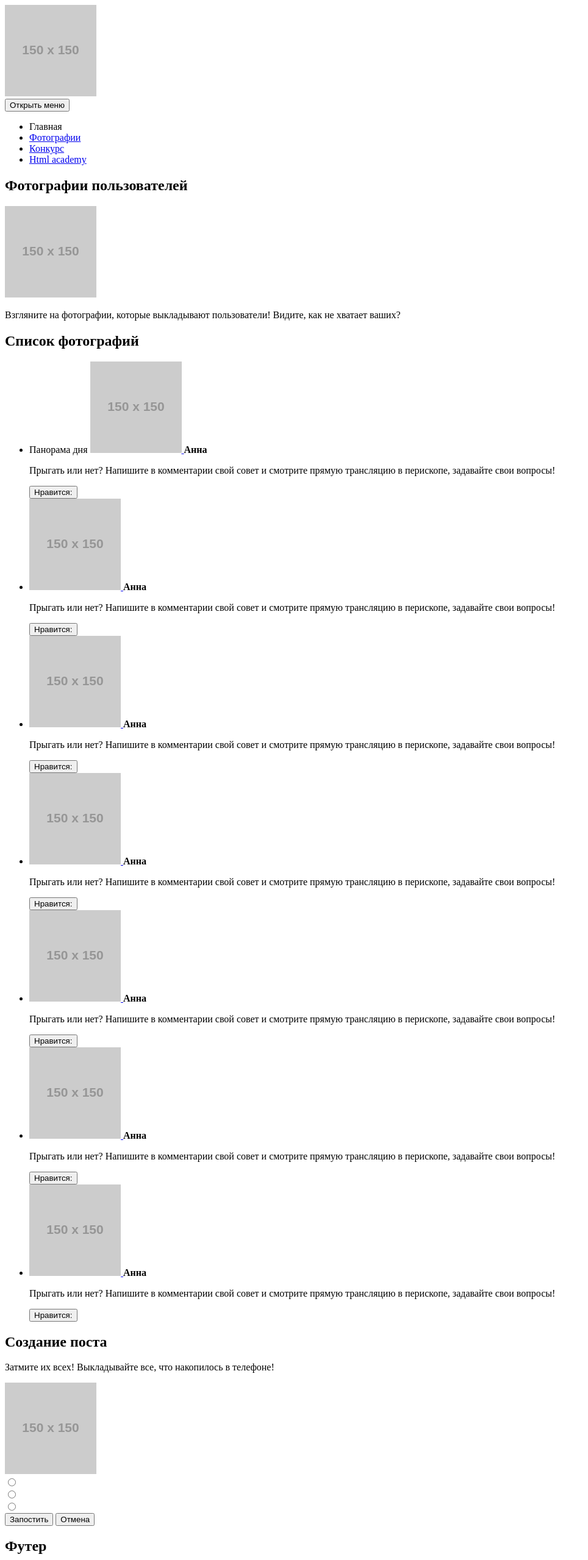
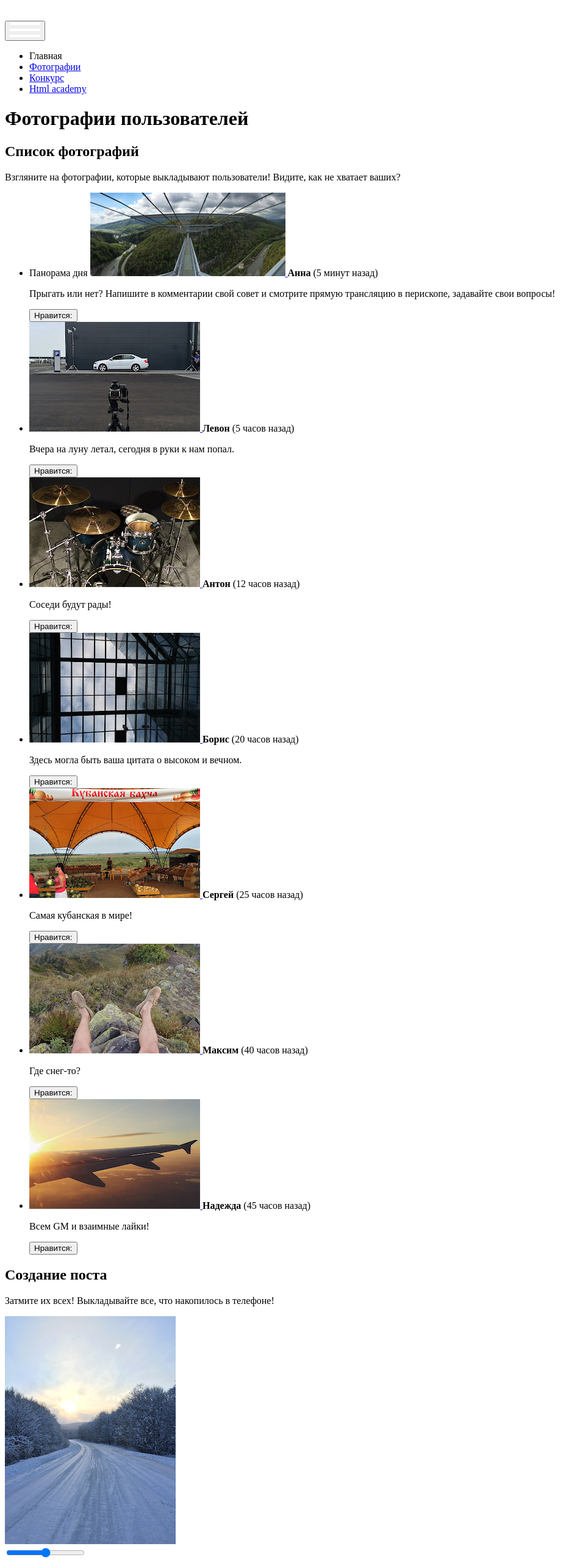
Before and after one commit to MynSsdi/1213483-pink-19, a website: page source/photo.html in a window 1280 px wide. Shown: the top 2559 px of the page at 61% size, without its empty margins (0-964 px from the left). Drawn offline with Linux system fonts and the light colour scheme; placeholder pictures from the web are drawn by us.

Commit message:
Первая часть задания

```diff
--- a/source/photo.html
+++ b/source/photo.html
@@ -3,15 +3,20 @@
   <head>
     <meta charset="utf-8">
     <title>HTML Academy: Пинк</title>
+    <link href="css/style.css" rel="stylesheet">
   </head>
   <body>
-    <header class="page-header">
+    <header class="page-header page-header__photo">
+      <div class="page-header__controls">
         <a class="page-header__logo">
-        <img class="page-header__logo-image" src="https://via.placeholder.com/150x150" width="" height="" alt="Логотип PINK">
+          <img class="page-header__logo-image" src="img/logo-pink-white-mobile.svg"
+  width="75px" height="22px" alt="Логотип PINK">
         </a>
         <nav class="main-nav">
-        <button class="main-nav__toggle" type="button">Открыть меню</button>
-        <div class="main-nav__wrapper">
+          <button class="main-nav__toggle" type="button" value="открыть меню">
+            <img class="page-header__logo-image" src="img/icon-menu-burger.svg
+    " width="50px" height="24px" alt="Бургер-меню" aria-label="Открыть меню"></button>
+          <div class="main-nav__wrapper visually-hidden">
             <ul class="main-nav__list site-list">
               <li class="site-list__item site-list__item--active">
                 <a>Главная</a>
@@ -28,94 +33,90 @@
             </ul>
           </div>
         </nav>
+      </div>
+      <h1 class="page__header-head">Фотографии пользователей</h1>
     </header>
     <main class="page-main">
-      <section class="head-page">
-        <div class="head-page__wrapper wrapper">
-          <h1 class="head-page__header">Фотографии пользователей</h1>
-          <img class="head-page__image" src="https://via.placeholder.com/150x150" width="" height="" alt="Фотографии пользователей">
-          <p class="head-page__slogan">Взгляните на фотографии, которые выкладывают пользователи! Видите, как не хватает ваших?</p>
-        </div>
-      </section>
       <section class="photo">
         <div class="photo__wrapper wrapper">
           <h2 class="visually-hidden">Список фотографий</h2>
+          <p class="photo__slogan">Взгляните&nbsp;на&nbsp;фотографии,&nbsp;которые выкладывают&nbsp;пользователи! Видите,&nbsp;как&nbsp;не&nbsp;хватает&nbsp;ваших?</p>
           <ul class="photo__list">
             <li class="photo__item">
               <span class="photo__item-header">Панорама дня</span>
               <a class="photo__item-link photo__item-link--active" href=#>
-                <img class="photo__item-image" src="https://via.placeholder.com/150x150" width="" height="" alt="Панорама дня">
+                <img class="photo__item-image" src="img/panorama-mobile@1x.jpg" width="320px" height="137px" alt="Панорама дня">
               </a>
               <b class="photo__item-name">Анна</b>
-              <time class="photo__item-time"></time>
+              <time class="photo__item-time">(5 минут назад)</time>
               <p class="photo__item-description">
-                Прыгать или нет? Напишите в комментарии свой совет и смотрите прямую трансляцию в перископе, задавайте свои вопросы!
+                Прыгать&nbsp;или&nbsp;нет?&nbsp;Напишите&nbsp;в комментарии&nbsp;свой&nbsp;совет&nbsp;и&nbsp;смотрите прямую&nbsp;трансляцию&nbsp;в&nbsp;перископе, задавайте&nbsp;свои&nbsp;вопросы!
               </p>
               <button class="photo__item-like">Нравится:</button>
             </li>
             <li class="photo__item">
               <a class="photo__item-link" href="#">
-                <img class="photo__item-image" src="https://via.placeholder.com/150x150" width="" height="" alt="Панорама дня">
+                <img class="photo__item-image" src="img/photo-car-mobile@1x.jpg" width="280px" height="180px" alt="Автомобиль">
               </a>
-              <b class="photo__item-name">Анна</b>
-              <time class="photo__item-time"></time>
+              <b class="photo__item-name">Левон</b>
+              <time class="photo__item-time">(5 часов назад)</time>
               <p class="photo__item-description">
-                Прыгать или нет? Напишите в комментарии свой совет и смотрите прямую трансляцию в перископе, задавайте свои вопросы!
+                Вчера&nbsp;на&nbsp;луну&nbsp;летал,&nbsp;сегодня&nbsp;в руки&nbsp;к&nbsp;нам&nbsp;попал.
               </p>
               <button class="photo__item-like">Нравится:</button>
             </li>
             <li class="photo__item">
               <a class="photo__item-link" href="#">
-                <img class="photo__item-image" src="https://via.placeholder.com/150x150" width="" height="" alt="Панорама дня">
+                <img class="photo__item-image" src="img/photo-drumset-mobile@1x.jpg" width="280px" height="180px" alt="Барабанная установка">
               </a>
-              <b class="photo__item-name">Анна</b>
-              <time class="photo__item-time"></time>
+              <b class="photo__item-name">Антон</b>
+              <time class="photo__item-time">(12 часов назад)</time>
               <p class="photo__item-description">
-                Прыгать или нет? Напишите в комментарии свой совет и смотрите прямую трансляцию в перископе, задавайте свои вопросы!
+                Соседи будут рады!
               </p>
               <button class="photo__item-like">Нравится:</button>
             </li>
             <li class="photo__item">
               <a class="photo__item-link" href="#">
-                <img class="photo__item-image" src="https://via.placeholder.com/150x150" width="" height="" alt="Панорама дня">
+                <img class="photo__item-image" src="img/photo-window-mobile@1x.jpg" width="280px" height="180px" alt="Окно">
               </a>
-              <b class="photo__item-name">Анна</b>
-              <time class="photo__item-time"></time>
+              <b class="photo__item-name">Борис</b>
+              <time class="photo__item-time">(20 часов назад)</time>
               <p class="photo__item-description">
-                Прыгать или нет? Напишите в комментарии свой совет и смотрите прямую трансляцию в перископе, задавайте свои вопросы!
+                Здесь&nbsp;могла&nbsp;быть&nbsp;ваша&nbsp;цитата&nbsp;о высоком&nbsp;и&nbsp;вечном.
               </p>
               <button class="photo__item-like">Нравится:</button>
             </li>
             <li class="photo__item">
               <a class="photo__item-link" href="#">
-                <img class="photo__item-image" src="https://via.placeholder.com/150x150" width="" height="" alt="Панорама дня">
+                <img class="photo__item-image" src="img/photo-fair-mobile@1x.jpg" width="280px" height="180px" alt="Кубанская выставка">
               </a>
-              <b class="photo__item-name">Анна</b>
-              <time class="photo__item-time"></time>
+              <b class="photo__item-name">Сергей</b>
+              <time class="photo__item-time">(25 часов назад)</time>
               <p class="photo__item-description">
-                Прыгать или нет? Напишите в комментарии свой совет и смотрите прямую трансляцию в перископе, задавайте свои вопросы!
+                Самая кубанская в мире!
               </p>
               <button class="photo__item-like">Нравится:</button>
             </li>
             <li class="photo__item">
               <a class="photo__item-link" href="#">
-                <img class="photo__item-image" src="https://via.placeholder.com/150x150" width="" height="" alt="Панорама дня">
+                <img class="photo__item-image" src="img/photo-pov-mobile@1x.jpg" width="280px" height="180px" alt="Ноги на природе">
               </a>
-              <b class="photo__item-name">Анна</b>
-              <time class="photo__item-time"></time>
+              <b class="photo__item-name">Максим</b>
+              <time class="photo__item-time">(40 часов назад)</time>
               <p class="photo__item-description">
-                Прыгать или нет? Напишите в комментарии свой совет и смотрите прямую трансляцию в перископе, задавайте свои вопросы!
+                Где снег-то?
               </p>
               <button class="photo__item-like">Нравится:</button>
             </li>
             <li class="photo__item">
               <a class="photo__item-link" href="#">
-                <img class="photo__item-image" src="https://via.placeholder.com/150x150" width="" height="" alt="Панорама дня">
+                <img class="photo__item-image" src="img/photo-wing-mobile@1x.jpg" width="280px" height="180px" alt="Крыло самолёта">
               </a>
-              <b class="photo__item-name">Анна</b>
-              <time class="photo__item-time"></time>
+              <b class="photo__item-name">Надежда</b>
+              <time class="photo__item-time">(45 часов назад)</time>
               <p class="photo__item-description">
-                Прыгать или нет? Напишите в комментарии свой совет и смотрите прямую трансляцию в перископе, задавайте свои вопросы!
+                Всем GM и взаимные лайки!
               </p>
               <button class="photo__item-like">Нравится:</button>
             </li>
@@ -126,26 +127,26 @@
         <div class="post__wrapper wrapper">
           <h2 class="visually-hidden">Создание поста</h2>
           <p class="post__slogan">
-            Затмите их всех!
-            Выкладывайте все, что накопилось в телефоне!
+            Затмите&nbsp;их&nbsp;всех!
+            Выкладывайте&nbsp;все,&nbsp;что&nbsp;накопилось&nbsp;в телефоне!
           </p>
           <div class="post__customization">
             <div class="post__image">
-              <img class="post__image-photo" src="https://via.placeholder.com/150x150" width="" height="" alt="Загружаемая фотография">
+              <img class="post__image-photo" src="img/photo-road-mobile@1x.jpg" width="280px" height="374px" alt="Загружаемая фотография">
             </div>
             <div class="post__controls">
               <form class="post__form">
-                <div class="post__panorama">
+                <div class="post__panorama post__control">
                   <label class="post__panorama-icon" for="post__range1" aria-label="Панорама"></label>
-                  <input class="post__panorama-range" type="radio" id="post__range1" name="toggle">
+                  <input class="post__panorama-range" type="range" id="post__range1" name="toggle">
                 </div>
-                <div class="post__saturation">
-                  <label class="post__saturation-icon" for="post__range2" aria-label="первый отзыв"></label>
-                  <input class="post__saturation-range" type="radio" id="post__range2" name="toggle">
+                <div class="post__saturation post__control">
+                  <label class="post__saturation-icon" for="post__range2" aria-label="Насыщенность"></label>
+                  <input class="post__saturation-range visually-hidden" type="range" id="post__range2" name="toggle">
                 </div>
-                <div class="post__brightness">
-                  <label class="post__brightness-icon" for="post__range3" aria-label="первый отзыв"></label>
-                  <input class="post__brightness-range" type="radio" id="post__range3" name="toggle">
+                <div class="post__brightness post__control">
+                  <label class="post__brightness-icon" for="post__range3" aria-label="Яркость"></label>
+                  <input class="post__brightness-range visually-hidden" type="range" id="post__range3" name="toggle">
                 </div>
                 <button class="button post__submit" type="submit" value="post__form-submit">Запостить</button>
                 <button class="button post__reset" type="reset" value="post__form-reset">Отмена</button>
```
Also changed, not shown: source/form.html (+11 -5 lines), source/index.html (+45 -38 lines). Lines whose indentation alone changed are shown as unchanged.
